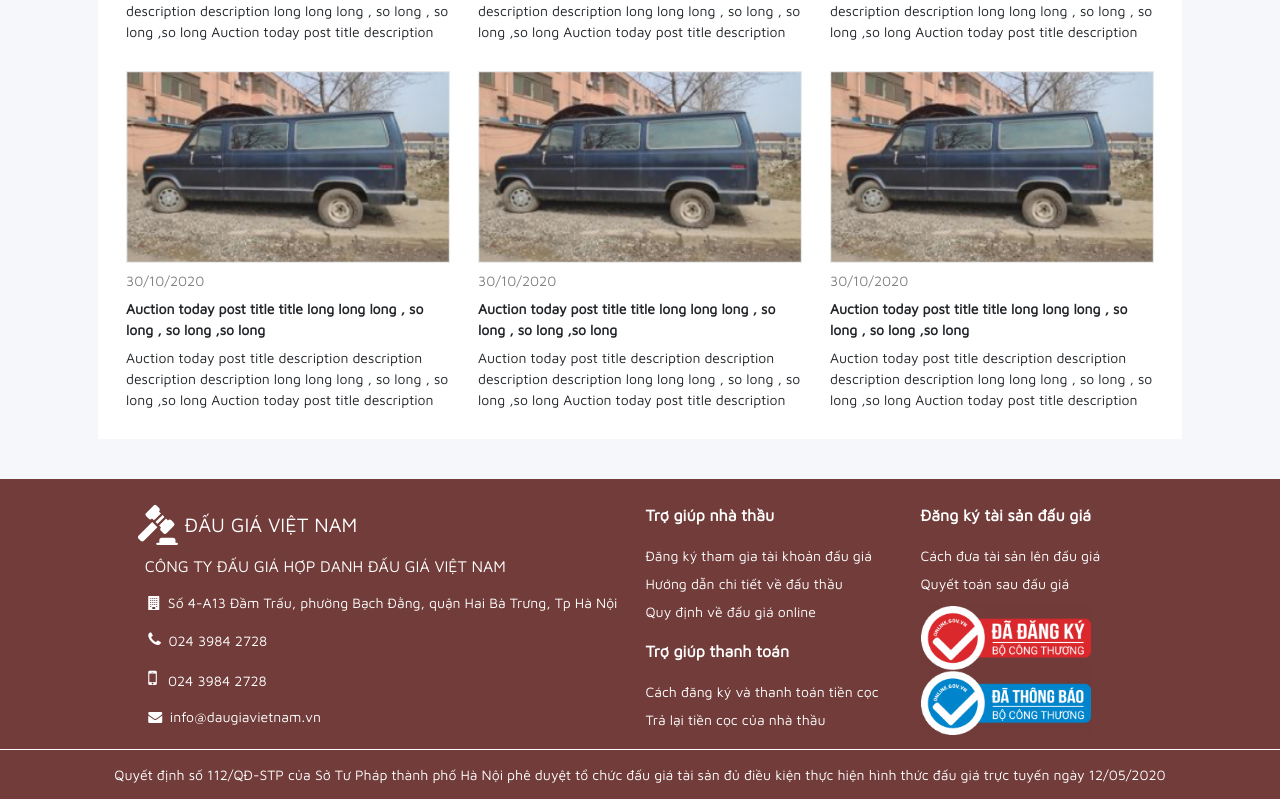
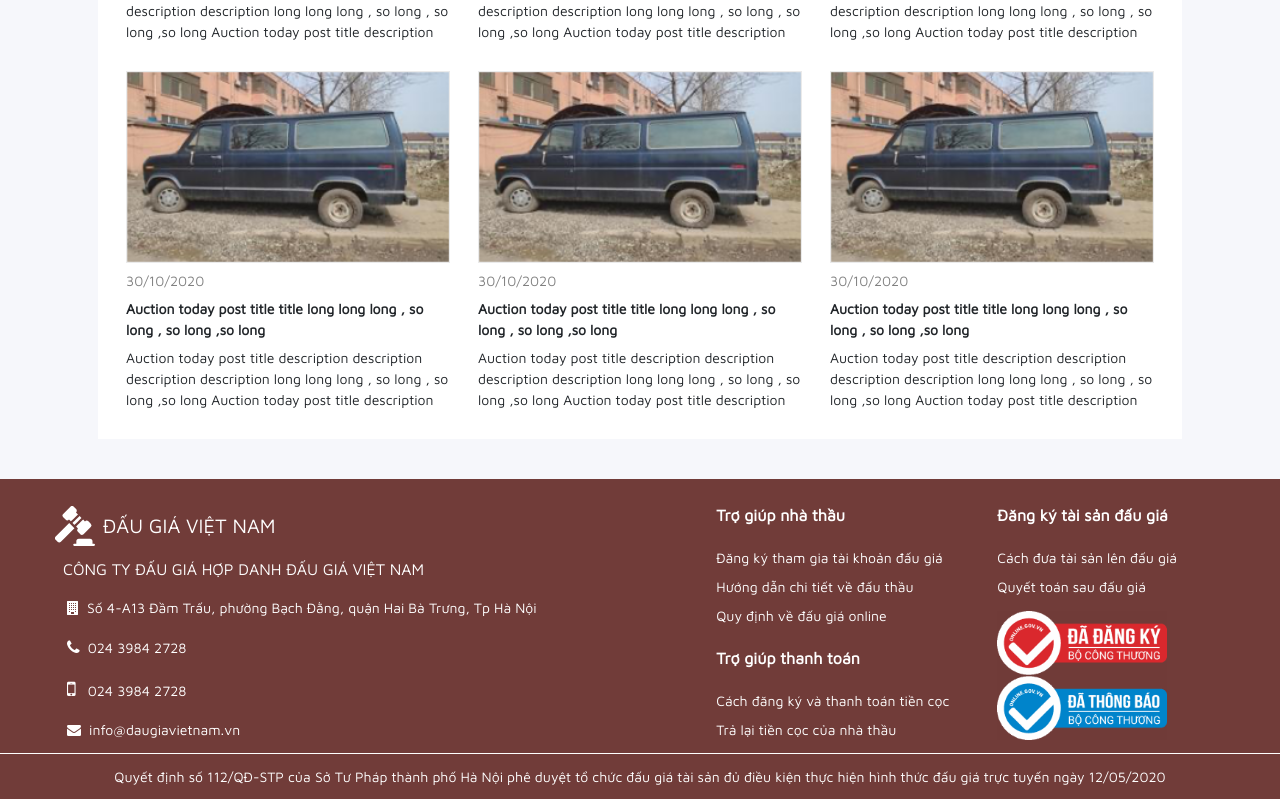
Before and after one commit to luckyjd/auction_fe_2021, a Vue app: page /news in a window 1280 px wide. Shown: the part 556-1355 px from the top of the page. Built offline with nearby package versions, Linux system fonts and the light colour scheme.

Commit message:
commit fix padding px

```diff
--- a/src/assets/css/custom.css
+++ b/src/assets/css/custom.css
@@ -49,6 +49,216 @@ html, body {
 }
 .font-extra-bold{
     font-weight: 800;
+}
+.p-2p{
+    padding: 2px;
+}
+.p-4p{
+    padding: 4px;
+}
+.p-8p{
+    padding: 8px;
+}
+.p-12p{
+    padding: 12px;
+}
+.p-16p{
+    padding: 16px;
+}
+.p-20p{
+    padding: 20px;
+}
+.p-24p{
+    padding: 24px;
+}
+.pl-2p{
+    padding-left: 2px;
+}
+.pl-4p{
+    padding-left: 4px;
+}
+.pl-8p{
+    padding-left: 8px;
+}
+.pl-12p{
+    padding-left: 12px;
+}
+.pl-16p{
+    padding-left: 16px;
+}
+.pl-20p{
+    padding-left: 20px;
+}
+.pl-24p{
+    padding-left: 24px;
+}
+.pr-2p{
+    padding-right: 2px;
+}
+.pr-4p{
+    padding-right: 4px;
+}
+.pr-8p{
+    padding-right: 8px;
+}
+.pr-12p{
+    padding-right: 12px;
+}
+.pr-16p{
+    padding-right: 16px;
+}
+.pr-20p{
+    padding-right: 20px;
+}
+.pr-24p{
+    padding-right: 24px;
+}
+.pt-2p{
+    padding-top: 2px;
+}
+.pt-4p{
+    padding-top: 4px;
+}
+.pt-8p{
+    padding-top: 8px;
+}
+.pt-12p{
+    padding-top: 12px;
+}
+.pt-16p{
+    padding-top: 16px;
+}
+.pt-20p{
+    padding-top: 20px;
+}
+.pt-24p{
+    padding-top: 24px;
+}
+.pb-2p{
+    padding-bottom: 2px;
+}
+.pb-4p{
+    padding-bottom: 4px;
+}
+.pb-8p{
+    padding-bottom: 8px;
+}
+.pb-12p{
+    padding-bottom: 12px;
+}
+.pb-16p{
+    padding-bottom: 16px;
+}
+.pb-20p{
+    padding-bottom: 20px;
+}
+.pb-24p{
+    padding-bottom: 24px;
+}
+.m-2p{
+    margin: 2px;
+}
+.m-4p{
+    margin: 4px;
+}
+.m-8p{
+    margin: 8px;
+}
+.m-12p{
+    margin: 12px;
+}
+.m-16p{
+    margin: 16px;
+}
+.m-20p{
+    margin: 20px;
+}
+.m-24p{
+    margin: 24px;
+}
+.ml-2p{
+    margin-left: 2px;
+}
+.ml-4p{
+    margin-left: 4px;
+}
+.ml-8p{
+    margin-left: 8px;
+}
+.ml-12p{
+    margin-left: 12px;
+}
+.ml-16p{
+    margin-left: 16px;
+}
+.ml-20p{
+    margin-left: 20px;
+}
+.ml-24p{
+    margin-left: 24px;
+}
+.mr-2p{
+    margin-right: 2px;
+}
+.mr-4p{
+    margin-right: 4px;
+}
+.mr-8p{
+    margin-right: 8px;
+}
+.mr-12p{
+    margin-right: 12px;
+}
+.mr-16p{
+    margin-right: 16px;
+}
+.mr-20p{
+    margin-right: 20px;
+}
+.mr-24p{
+    margin-right: 24px;
+}
+.mt-2p{
+    margin-top: 2px;
+}
+.mt-4p{
+    margin-top: 4px;
+}
+.mt-8p{
+    margin-top: 8px;
+}
+.mt-12p{
+    margin-top: 12px;
+}
+.mt-16p{
+    margin-top: 16px;
+}
+.mt-20p{
+    margin-top: 20px;
+}
+.mt-24p{
+    margin-top: 24px;
+}
+.mb-2p{
+    margin-bottom: 2px;
+}
+.mb-4p{
+    margin-bottom: 4px;
+}
+.mb-8p{
+    margin-bottom: 8px;
+}
+.mb-12p{
+    margin-bottom: 12px;
+}
+.mb-16p{
+    margin-bottom: 16px;
+}
+.mb-20p{
+    margin-bottom: 20px;
+}
+.mb-24p{
+    margin-bottom: 24px;
 }
 .template-content-container{
     max-width: 1170px;
@@ -336,7 +546,7 @@ html, body {
     width: 100%;
 }
 .footer-wrapper{
-    padding: 24px 98px;
+    padding: 24px 0px;
     background-color: inherit;
     /* margin-right: 0;
     margin-left: 0;
--- a/src/components/Layout.vue
+++ b/src/components/Layout.vue
@@ -2,7 +2,7 @@
   <div class="row-no-margin">
     <div class="row-no-margin col-12 d-flex justify-content-center top-banner-container">
       <div class="hammer-icon"></div>
-      <div class="text-center d-flex justify-content-center pl-2">
+      <div class="text-center d-flex justify-content-center pl-12p">
         <div class="m-auto font-20 font-medium">Đấu Giá Việt Nam</div>
       </div>
     </div>
@@ -20,7 +20,7 @@
           <div class="row-no-margin p-0 col-6 d-flex justify-content-end align-items-center user-info">
             <!-- <div class="col-8 p-0 d-flex justify-content-start search-group pl-1 pr-1"> -->
               <div class="row-no-margin search-group d-flex justify-content-start">
-                <div class="m-1 pl-1 pr-1">
+                <div class="m-4p pl-4p pr-4p">
                   <div class="search-icon"></div>
                 </div>
                 <input class="border-0 w-100" type="text" placeholder="Tìm kiếm" id="usr" name="username" >
@@ -37,51 +37,51 @@
       </div>
       <div id="footer-container" class="position-relative row-no-margin row d-flex justify-content-center">
 
-        <div class="footer-wrapper d-flex justify-content-start">
-          <div class="footer-address d-flex flex-column text-white ">
+        <div class="footer-wrapper d-flex justify-content-between row-no-margin template-content-container">
+          <div class="footer-address d-flex flex-column text-white">
             <div class="d-flex justify-content-start align-items-center">
               <div class="hammer-icon-fff"></div>
-              <div class="font-20 font-medium p-2">ĐẤU GIÁ VIỆT NAM</div>
+              <div class="font-20 font-medium p-8p">ĐẤU GIÁ VIỆT NAM</div>
             </div>
-            <div class="font-16 font-medium p-2">CÔNG TY ĐẤU GIÁ HỢP DANH ĐẤU GIÁ VIỆT NAM</div>
-            <div class="font-14 font-regular p-2">
-              <i class="fa fa-building p-1" aria-hidden="true"></i>
+            <div class="font-16 font-medium p-8p">CÔNG TY ĐẤU GIÁ HỢP DANH ĐẤU GIÁ VIỆT NAM</div>
+            <div class="font-14 font-regular p-8p">
+              <i class="fa fa-building p-4p" aria-hidden="true"></i>
               Số 4-A13 Đầm Trấu, phường Bạch Đằng, quận Hai Bà Trưng, Tp Hà Nội
             </div>
-            <div class="font-14 font-regular p-2">
-              <i class="fa fa-phone font-16 p-1" aria-hidden="true"></i>
+            <div class="font-14 font-regular p-8p">
+              <i class="fa fa-phone font-16 p-4p" aria-hidden="true"></i>
               024 3984 2728
               </div>
-            <div class="font-14 font-regular p-2">
-              <i class="fa fa-mobile font-20 p-1 pr-2" aria-hidden="true"></i>
+            <div class="font-14 font-regular p-8p">
+              <i class="fa fa-mobile font-20 p-4p pr-8p" aria-hidden="true"></i>
               024 3984 2728
             </div>
-            <div class="font-14 font-regular p-2">
-              <i class="fa fa-envelope p-1" aria-hidden="true"></i>
+            <div class="font-14 font-regular p-8p">
+              <i class="fa fa-envelope p-4p" aria-hidden="true"></i>
               info@daugiavietnam.vn</div>
           </div>
-          <div class="footer-info ml-auto d-flex justify-content-start text-white pr-4">
-            <div class="footer-doc d-flex flex-column pr-4 pl-4 ">
-              <div class="font-16 font-bold pb-3 ">Trợ giúp nhà thầu</div>
-              <a class="text-white font-14 font-regular pb-1 pt-1 ">Đăng ký tham gia tài khoản đấu giá </a>
-              <a class="text-white font-14 font-regular pb-1 pt-1">Hướng dẫn chi tiết về đấu thầu</a>
-              <a class="text-white font-14 font-regular pb-1 pt-1">Quy định về đấu giá online</a>
-              <div class="font-16 font-bold pb-3 pt-3">Trợ giúp thanh toán</div>
-              <a class="text-white font-14 font-regular pb-1 pt-1">Cách đăng ký và thanh toán tiền cọc</a>
-              <a class="text-white font-14 font-regular pb-1 pt-1">Trả lại tiền cọc của nhà thầu</a>
+          <div class="footer-info ml-auto d-flex justify-content-start text-white pr-24p">
+            <div class="footer-doc d-flex flex-column pr-24p pl-24p ">
+              <div class="font-16 font-bold pb-16p ">Trợ giúp nhà thầu</div>
+              <a class="text-white font-14 font-regular pb-4p pt-4p ">Đăng ký tham gia tài khoản đấu giá </a>
+              <a class="text-white font-14 font-regular pb-4p pt-4p">Hướng dẫn chi tiết về đấu thầu</a>
+              <a class="text-white font-14 font-regular pb-4p pt-4p">Quy định về đấu giá online</a>
+              <div class="font-16 font-bold pb-16p pt-16p">Trợ giúp thanh toán</div>
+              <a class="text-white font-14 font-regular pb-4p pt-4p">Cách đăng ký và thanh toán tiền cọc</a>
+              <a class="text-white font-14 font-regular pb-4p pt-4p">Trả lại tiền cọc của nhà thầu</a>
             </div>
-            <div class=" footer-cert ml-auto d-flex flex-column pr-4 pl-4">
-              <div class="font-16 font-bold pb-3 ">Đăng ký tài sản đấu giá</div>
-              <a class="text-white font-14 font-regular pb-1 pt-1">Cách đưa tài sản lên đấu giá</a>
-              <a class="text-white font-14 font-regular pb-1 pt-1">Quyết toán sau đấu giá</a>
-              <div class="bocongthuong-icon mt-2"></div>
+            <div class=" footer-cert ml-auto d-flex flex-column pr-24p pl-24p">
+              <div class="font-16 font-bold pb-16p ">Đăng ký tài sản đấu giá</div>
+              <a class="text-white font-14 font-regular pb-4p pt-4p">Cách đưa tài sản lên đấu giá</a>
+              <a class="text-white font-14 font-regular pb-4p pt-4p">Quyết toán sau đấu giá</a>
+              <div class="bocongthuong-icon mt-8p"></div>
             </div>
 
           </div>
         </div>
 
         <div class="position-absolute license">
-          <div class="p-3">Quyết định số 112/QĐ-STP của Sở Tư Pháp thành phố Hà Nội phê duyệt tổ chức đấu giá tài sản đủ điều kiện thực hiện hình thức đấu giá trực tuyến ngày 12/05/2020</div>
+          <div class="p-12p">Quyết định số 112/QĐ-STP của Sở Tư Pháp thành phố Hà Nội phê duyệt tổ chức đấu giá tài sản đủ điều kiện thực hiện hình thức đấu giá trực tuyến ngày 12/05/2020</div>
         </div>
       </div>
     </div>
--- a/src/components/News.vue
+++ b/src/components/News.vue
@@ -1,5 +1,5 @@
 <template>
-  <div class="row row-no-margin p-0">
+  <div class="row row-no-margin p-0 template-content-container">
     <div class="auction-news-search row row-no-margin">
       <div class="row row-no-margin auction-news-search-line">
         <div class="row-no-margin p-0 d-flex justify-content-end align-items-center user-info">
```
